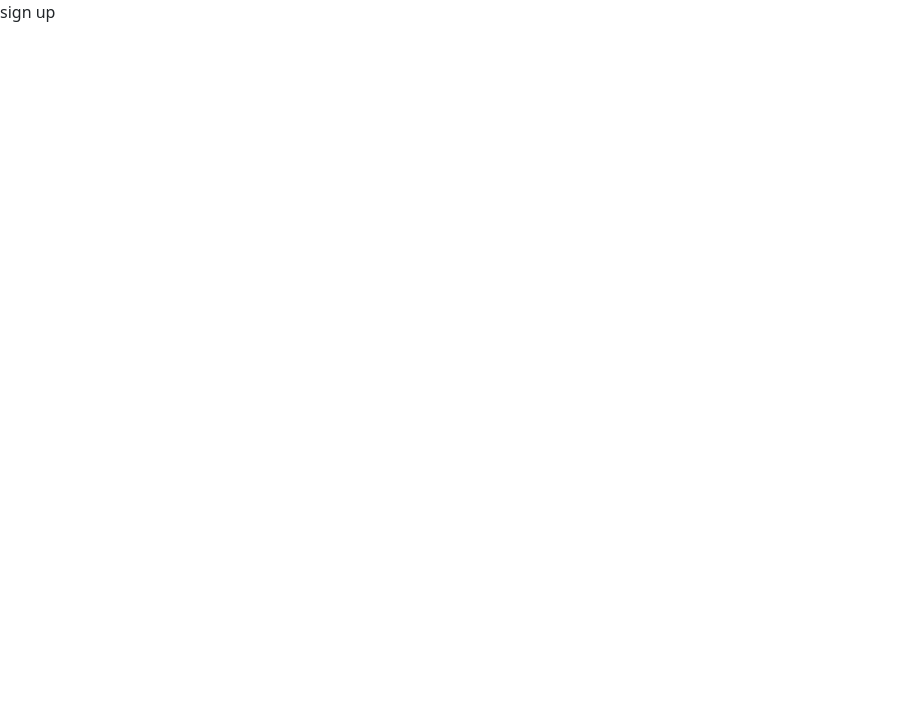
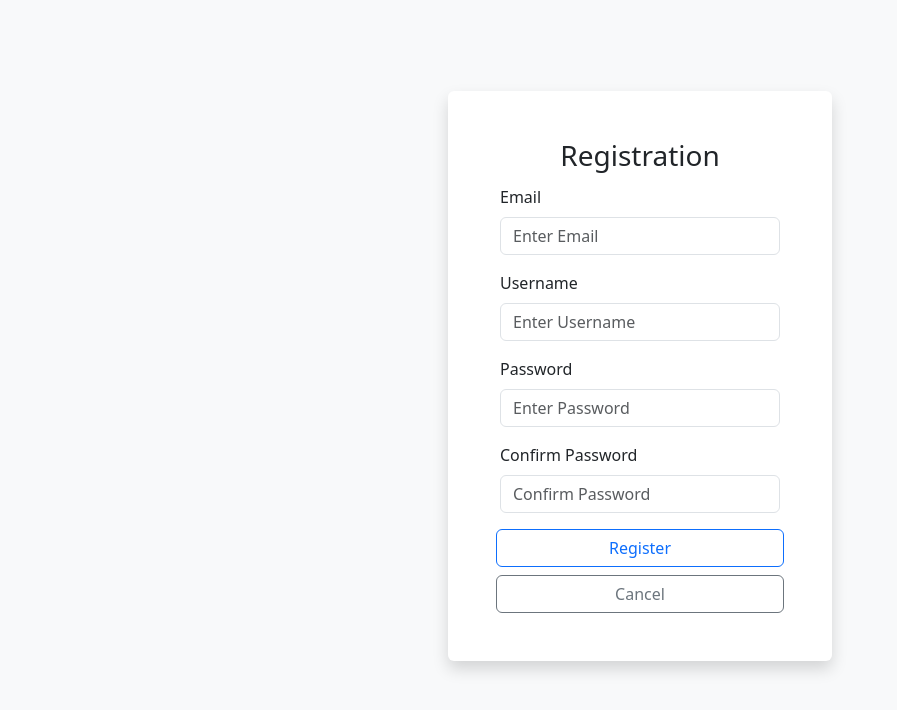
Before and after one commit to WarunaDisanayaka/ADBMS-Mini-project-frontend, a React (Create React App) app: page /signup in a window 1280 px wide. Shown: the top 710 px of the page, without its empty margins (0-897 px from the left). Built offline with nearby package versions, Linux system fonts and the light colour scheme.

Commit message:
signup form

```diff
--- a/src/App.js
+++ b/src/App.js
@@ -3,6 +3,7 @@ import { BrowserRouter, Route, Routes } from "react-router-dom";
 import Login from "./components/login";
 import "bootstrap/dist/css/bootstrap.min.css";
 import Signup from "./components/Signup";
+// import Dashboard from "./pages/Dashboard";
 function App() {
   return (
 
@@ -10,6 +11,7 @@ function App() {
       <Routes>
         <Route path="/" element={<Login/>}></Route>
         <Route path="/signup" element={<Signup/>}></Route>
+        {/* <Route path="/home" element={<Dashboard/>}></Route> */}
       </Routes>
     </BrowserRouter>
 
--- a/src/components/Signup.js
+++ b/src/components/Signup.js
@@ -1,9 +1,35 @@
 import React from 'react'
+import { Link } from 'react-router-dom'
 
 function Signup() {
   return (
-    <div>
-       sign up
+    <div className="login template d-flex justify-content-center align-items-center vh-100 bg-light">
+      <div className='form_container shadow p-5 mb-5  rounded bg-white'>
+        <form >
+          <h3 className='text-center'>Registration</h3>
+          <div className='mb-2 p-1'>
+            <label htmlFor='username' className='mb-2'>Email</label>
+            <input type='email' placeholder='Enter Email' className='form-control' />
+          </div>
+          <div className='mb-2 p-1'>
+            <label htmlFor='username' className='mb-2'>Username</label>
+            <input type='text' placeholder='Enter Username' className='form-control' />
+          </div>
+          <div className='mb-2 p-1'>
+            <label htmlFor='password' className='mb-2'>Password</label>
+            <input type='password' placeholder='Enter Password' className='form-control' />
+          </div>
+          <div className='mb-2 p-1'>
+            <label htmlFor='password' className='mb-2'>Confirm Password</label>
+            <input type='password' placeholder='Confirm Password' className='form-control' />
+          </div>
+          <div className="d-grid ">
+            <button type='submit' className="btn btn-outline-primary mt-1">Register</button>
+            <button type='button' className="btn btn-outline-secondary mt-2"><Link to="/" style={{ textDecoration: 'none', color: 'inherit' }}>Cancel</Link></button>
+          </div>
+
+        </form>
+      </div>
     </div>
   )
 }
```
